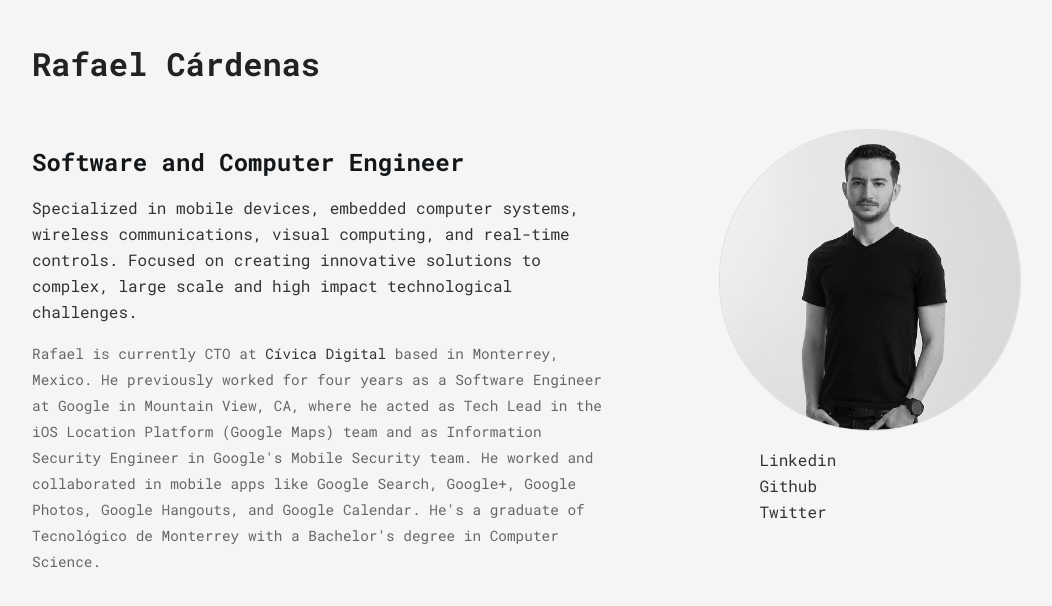
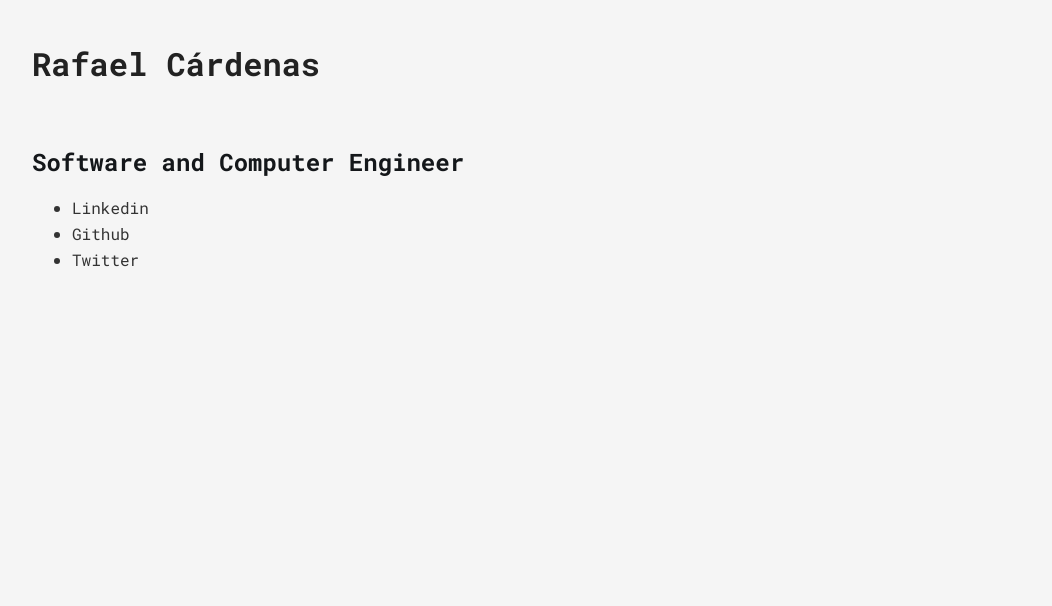
Before and after one commit to rafaelcr/rafaelcr.github.io, a plain HTML site: page index.html in a window 1280 px wide. Shown: the whole page, without its empty margins (95-1147 px from the left). Drawn offline with Linux system fonts and the light colour scheme.

Commit message:
feat: simplify site

```diff
--- a/index.html
+++ b/index.html
@@ -35,51 +35,14 @@
             <h2>Software and Computer Engineer</h2>
           </header>
           <section>
-            <p>
-              Specialized in mobile devices, embedded computer systems, wireless communications,
-              visual computing, and real-time controls. Focused on creating innovative solutions to
-              complex, large scale and high impact technological challenges.
-            </p>
+            <ul>
+              <li><a href="https://mx.linkedin.com/in/rafaelcr">Linkedin</a></li>
+              <li><a href="https://github.com/rafaelcr">Github</a></li>
+              <li><a href="https://twitter.com/rafaelcr">Twitter</a></li>
+            </ul>
           </section>
-          <footer>
-            <p>
-              Rafael is currently CTO at <a href="http://civica.digital">Cívica Digital</a> based
-              in Monterrey, Mexico. He previously worked for four years as a Software Engineer at
-              Google in Mountain View, CA, where he acted as Tech Lead in the iOS Location Platform
-              (Google Maps) team and as Information Security Engineer in Google's Mobile Security
-              team. He worked and collaborated in mobile apps like Google Search, Google+, Google
-              Photos, Google Hangouts, and Google Calendar. He's a graduate of Tecnológico de
-              Monterrey with a Bachelor's degree in Computer Science.
-            </p>
-          </footer>
         </article>
-
-        <aside>
-          <img id="portrait" src="img/square.jpg"/>
-          <ul>
-            <li><a href="https://mx.linkedin.com/in/rafaelcr">Linkedin</a></li>
-            <li><a href="https://github.com/rafaelcr">Github</a></li>
-            <li><a href="https://twitter.com/rafaelcr">Twitter</a></li>
-          </ul>
-        </aside>
-
       </div> <!-- #main -->
     </div> <!-- #main-container -->
-
-    <!-- <div class="footer-container">
-      <footer class="wrapper">
-        <h3>rafael at rafaelcr dot com</h3>
-      </footer>
-    </div> -->
-
-    <!-- Google Analytics: change UA-XXXXX-X to be your site's ID. -->
-    <script>
-      (function(b,o,i,l,e,r){b.GoogleAnalyticsObject=l;b[l]||(b[l]=
-      function(){(b[l].q=b[l].q||[]).push(arguments)});b[l].l=+new Date;
-      e=o.createElement(i);r=o.getElementsByTagName(i)[0];
-      e.src='//www.google-analytics.com/analytics.js';
-      r.parentNode.insertBefore(e,r)}(window,document,'script','ga'));
-      ga('create','UA-XXXXX-X','auto');ga('send','pageview');
-    </script>
   </body>
 </html>
```
Also changed, not shown: img/square.jpg (deleted).
